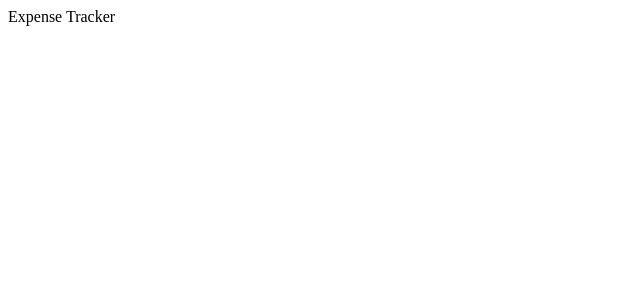
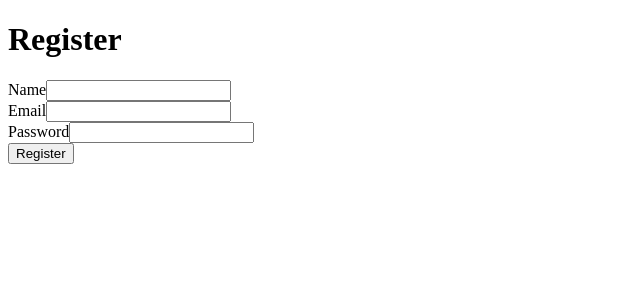
Before and after one commit to adithya-naik/expense-tracker, a React app in the folder frontend/: page /register in a window 1280 px wide. Shown: the top 300 px of the page, without its empty margins (0-640 px from the left). Built offline with nearby package versions, Linux system fonts and the light colour scheme; the HTML template or start-up script is replaced by a standard one.

Commit message:
Setup frontend authentication pages and routing

```diff
--- a/frontend/package.json
+++ b/frontend/package.json
@@ -11,7 +11,8 @@
   },
   "dependencies": {
     "react": "^19.2.6",
-    "react-dom": "^19.2.6"
+    "react-dom": "^19.2.6",
+    "react-router-dom": "^7.17.0"
   },
   "devDependencies": {
     "@eslint/js": "^10.0.1",
--- a/frontend/src/App.jsx
+++ b/frontend/src/App.jsx
@@ -1,7 +1,17 @@
-import "./App.css";
+import { BrowserRouter, Routes, Route } from 'react-router-dom';
+
+import Login from './pages/Login';
+import Register from './pages/Register';
 
 function App() {
-  return <>Expense Tracker</>;
+  return (
+    <BrowserRouter>
+      <Routes>
+        <Route path="/" element={<Login />} />
+        <Route path="/register" element={<Register />} />
+      </Routes>
+    </BrowserRouter>
+  );
 }
 
 export default App;
--- /dev/null
+++ b/frontend/src/pages/Login.jsx
@@ -0,0 +1,25 @@
+function Login() {
+  return (
+    <div>
+      <h1>Login</h1>
+
+      <form>
+        <div>
+          <label>Email</label>
+          <input type="email" />
+        </div>
+
+        <div>
+          <label>Password</label>
+          <input type="password" />
+        </div>
+
+        <button type="submit">
+          Login
+        </button>
+      </form>
+    </div>
+  );
+}
+
+export default Login;
--- /dev/null
+++ b/frontend/src/pages/Register.jsx
@@ -0,0 +1,30 @@
+function Register() {
+  return (
+    <div>
+      <h1>Register</h1>
+
+      <form>
+        <div>
+          <label>Name</label>
+          <input type="text" />
+        </div>
+
+        <div>
+          <label>Email</label>
+          <input type="email" />
+        </div>
+
+        <div>
+          <label>Password</label>
+          <input type="password" />
+        </div>
+
+        <button type="submit">
+          Register
+        </button>
+      </form>
+    </div>
+  );
+}
+
+export default Register;
```
Also changed, not shown: 1 other file (tests, documents, lock files or other folders).
